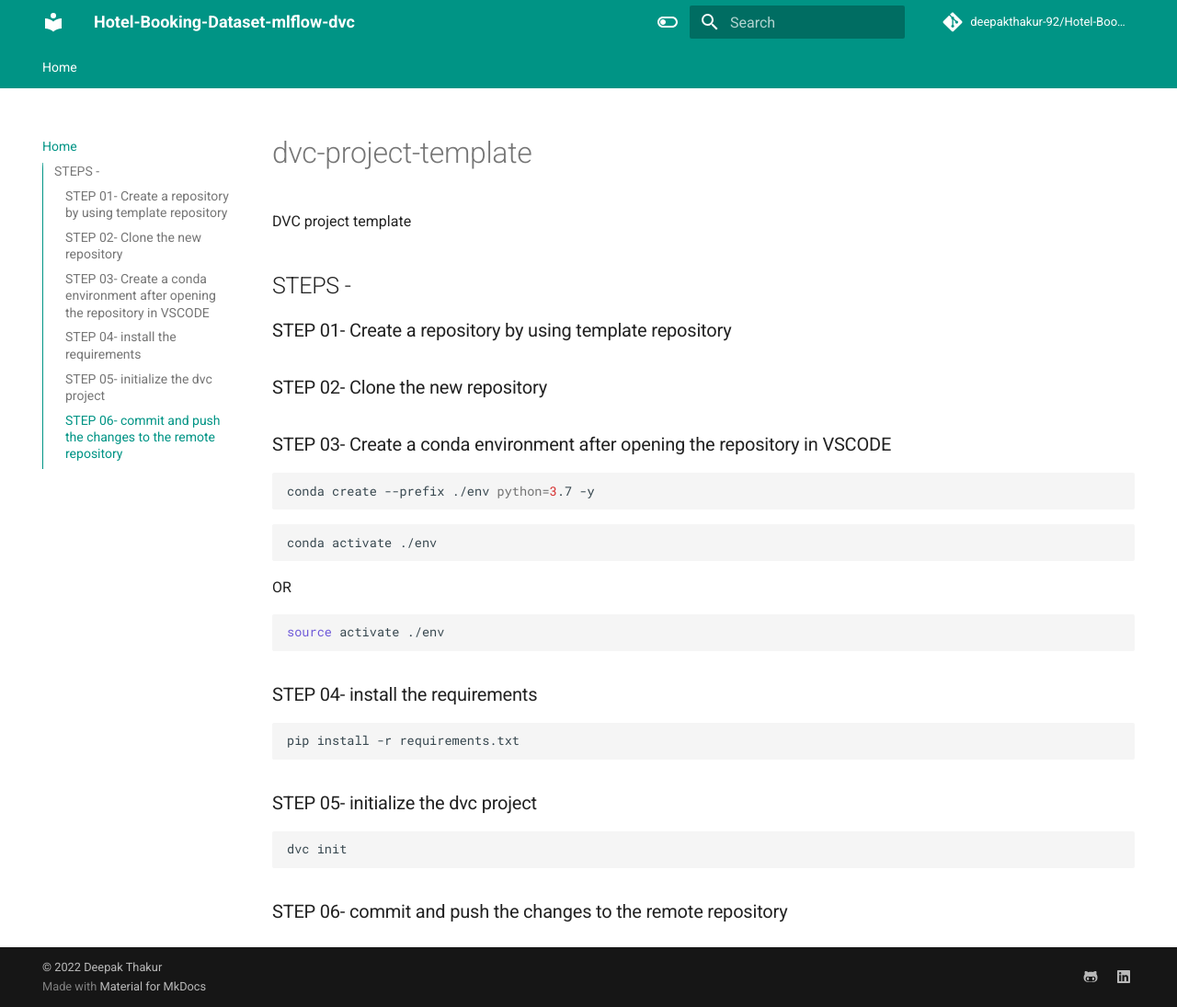
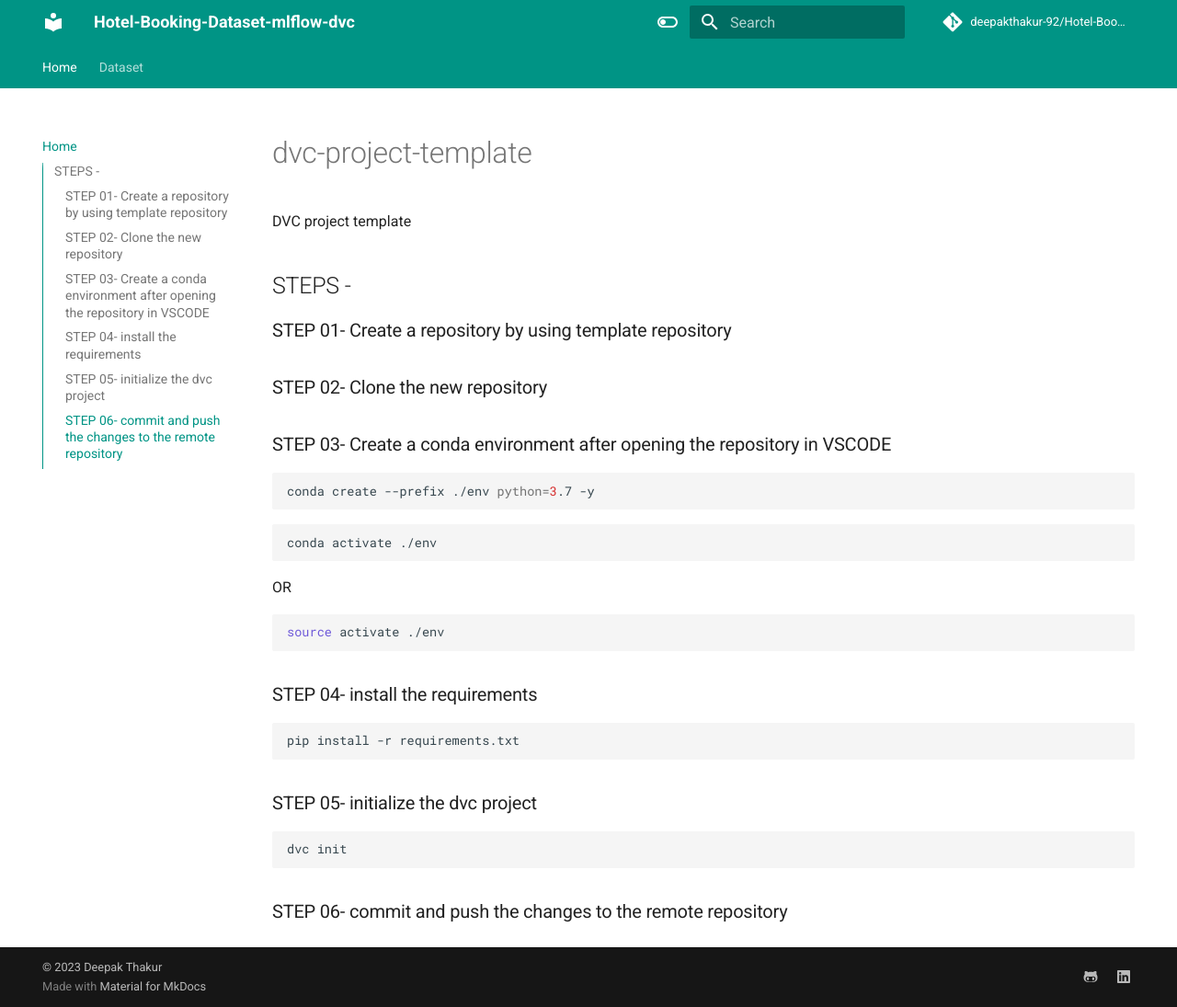
Before and after one commit to deepakthakur-92/Hotel-Booking-Dataset-mlflow-dvc, an MkDocs documentation site: the page built from docs/index.md, in a window 1280 px wide and 1095 px high. Shown: the whole window at 92% size. Built offline with MkDocs 1.6.1 and Material for MkDocs 9.7.7, drawn with Linux system fonts in a browser that asks for light colours; comment, search, counter and statistics services are not loaded.

Commit message:
updated: mkdocs.yaml

```diff
--- a/mkdocs.yaml
+++ b/mkdocs.yaml
@@ -3,6 +3,7 @@
 # defeine TOC or order of website-
 nav:
   - Home: index.md
+  - Dataset: Dataset.md
 
 site_author: Deepak Thakur
 site_description: >-
@@ -67,4 +68,4 @@
   - search
 
 copyright: |
-  &copy; 2022 <a href="https://github.com/deepakthakur-92"  target="_blank" rel="noopener">Deepak Thakur</a>
+  &copy; 2023 <a href="https://github.com/deepakthakur-92"  target="_blank" rel="noopener">Deepak Thakur</a>
```
